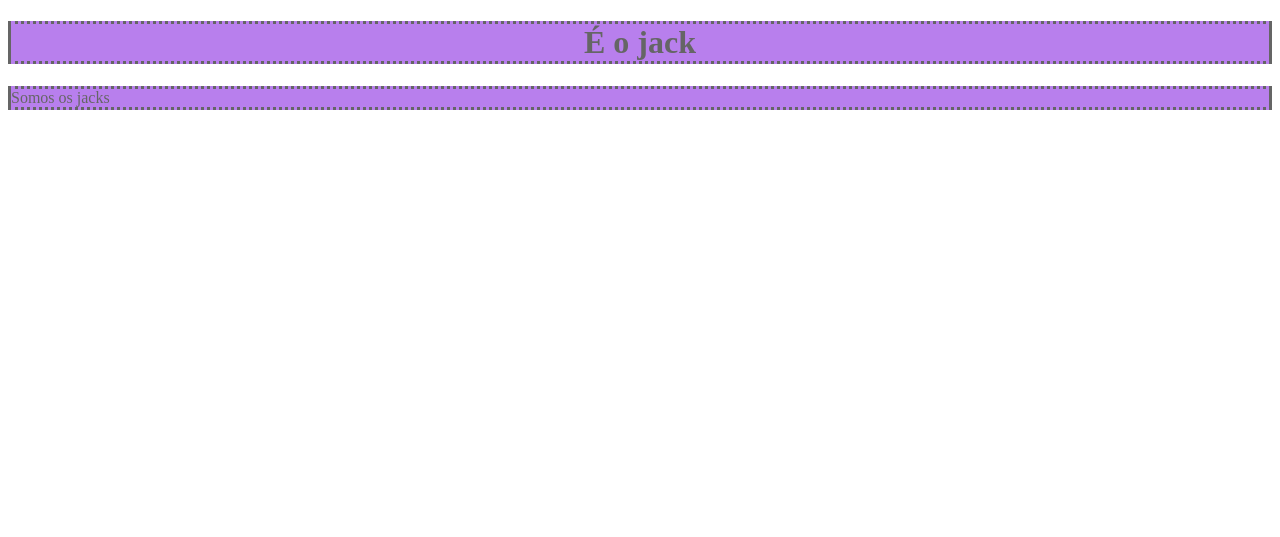
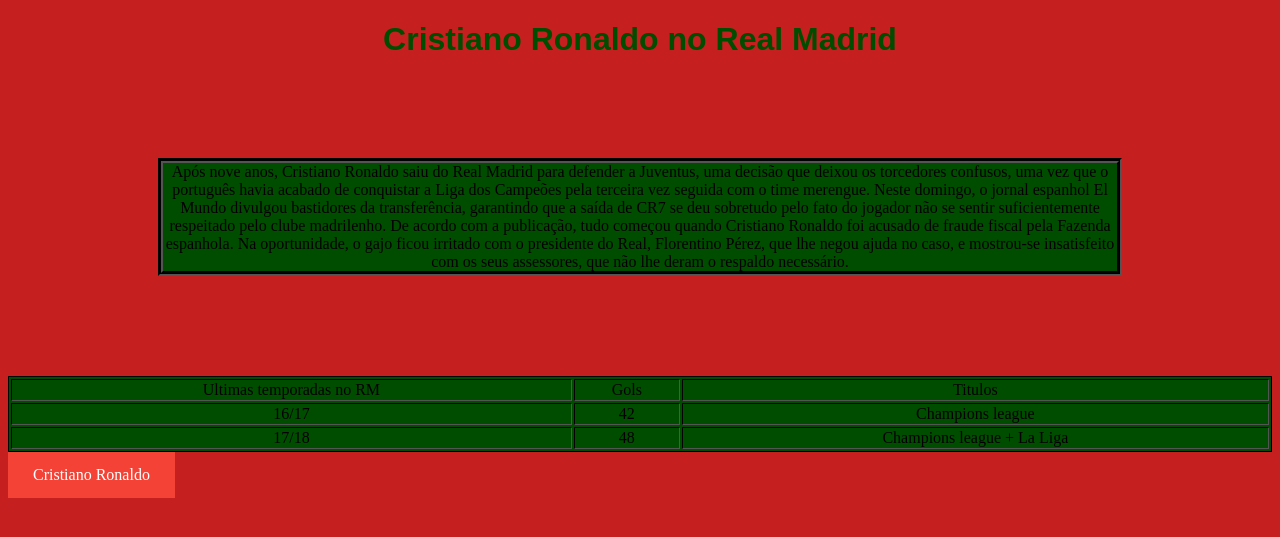
Before and after one commit to bernardolv2/PSW1, a PHP site: page / in a window 1280 px wide. Shown: the top 537 px of the page. Run offline with PHP 8.4, Linux system fonts and the light colour scheme.

Commit message:
atividade

```diff
--- a/30-10/index.html
+++ b/30-10/index.html
@@ -7,9 +7,28 @@
 <link rel="stylesheet" href="styles.css">
 </head>
 <body>
-    <h1> É o jack </h1>
-    <p>Somos os jacks</p>
+    <h1> Cristiano Ronaldo no Real Madrid </h1>
+   <p>Após nove anos, Cristiano Ronaldo saiu do Real Madrid para defender a Juventus, uma decisão que deixou os torcedores confusos, uma vez que o português havia acabado de conquistar a Liga dos Campeões pela terceira vez seguida com o time merengue. Neste domingo, o jornal espanhol El Mundo divulgou bastidores da transferência, garantindo que a saída de CR7 se deu sobretudo pelo fato do jogador não se sentir suficientemente respeitado pelo clube madrilenho.
 
+    De acordo com a publicação, tudo começou quando Cristiano Ronaldo foi acusado de fraude fiscal pela Fazenda espanhola. Na oportunidade, o gajo ficou irritado com o presidente do Real, Florentino Pérez, que lhe negou ajuda no caso, e mostrou-se insatisfeito com os seus assessores, que não lhe deram o respaldo necessário.</p>
+    <table border="1">
+        <tr>
+            <td>Ultimas temporadas no RM</td>
+            <td>Gols</td>
+            <td>Titulos</td>
+        </tr>
+        <tr>
+            <td>16/17</td>
+            <td>42</td>
+            <td>Champions league</td>
+        </tr>
+        <tr>
+            <td>17/18</td>
+            <td>48</td>
+        <td>Champions league + La Liga</td>
+    </tr>
+</table>
+<a href="https://www.transfermarkt.com.br/cristiano-ronaldo/leistungsdatendetails/spieler/8198/plus/0?saison=2016&verein=&liga=&wettbewerb=&pos=&trainer_id=">Cristiano Ronaldo </a>
 
 </body>
 </html>
--- a/30-10/styles.css
+++ b/30-10/styles.css
@@ -1,20 +1,54 @@
+body{background-color: rgb(197, 31, 31);}
+
+
 h1 {
-    background-color: blueviolet;
-    color: black;
-    opacity: 0.6;
+
+    color: hsl(119, 100%, 15%);
     text-align: center;
-    border-top-style: dotted;
-  border-right-style: solid;
-  border-bottom-style: dotted;
-  border-left-style: solid;
+    font-family: Arial, Helvetica, sans-serif;
 }
 
 p {
-    background-color: blueviolet;
-    color: black;
-    opacity: 0.6;
-    border-top-style: dotted;
-  border-right-style: solid;
-  border-bottom-style: dotted;
-  border-left-style: solid;
+    text-align: center;
+  color: #000000;
+  opacity: 1.0;
+  background-color: hsl(119, 100%, 15%);
+  border-top: 5px;
+  border-width: 5px;
+  border-left: 5px;
+  border-right: 5px;
+  border-style: groove;
+  border-color: black;
+  margin-top: 100px;
+  margin-bottom: 100px;
+  margin-right: 150px;
+  margin-left: 150px;
+
+
 }
+
+table {
+    text-align: center;
+    margin:auto;
+    width: 100%;
+    background-color: hsl(119, 100%, 15%) ;
+    border-color: black;
+    border-style: groove;
+}
+
+a:link, a:visited {
+    background-color: #f44336;
+    color: white;
+    padding: 14px 25px;
+    text-align: center;
+    text-decoration: none;
+    display: inline-block;
+    text-align: center;
+    margin:auto;
+  }
+
+  a:hover, a:active {
+    background-color: red;
+    margin:auto;
+    text-align: center;
+  }
```
